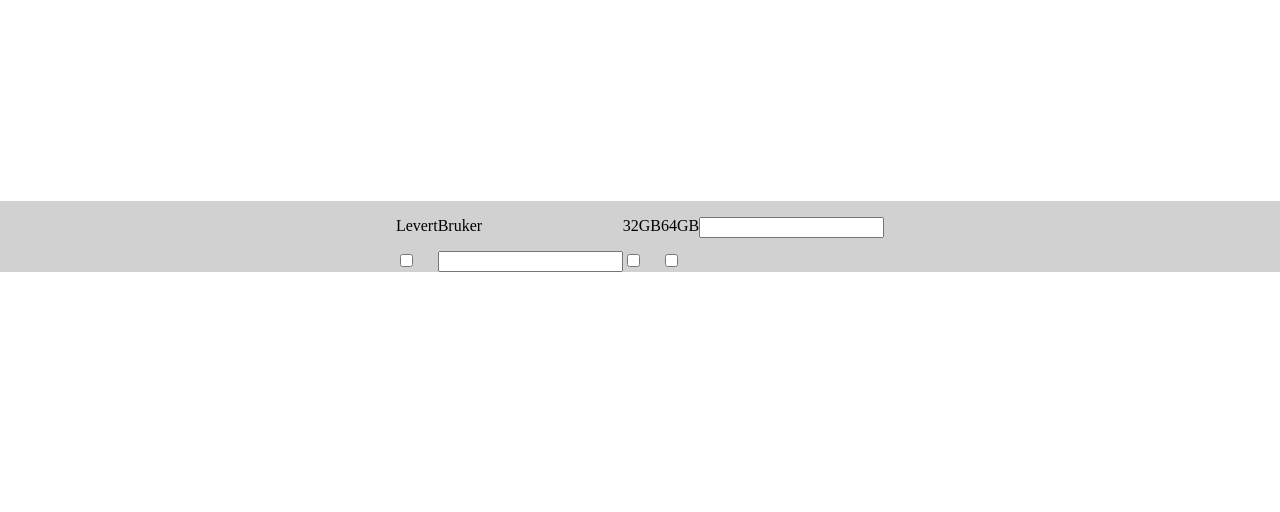
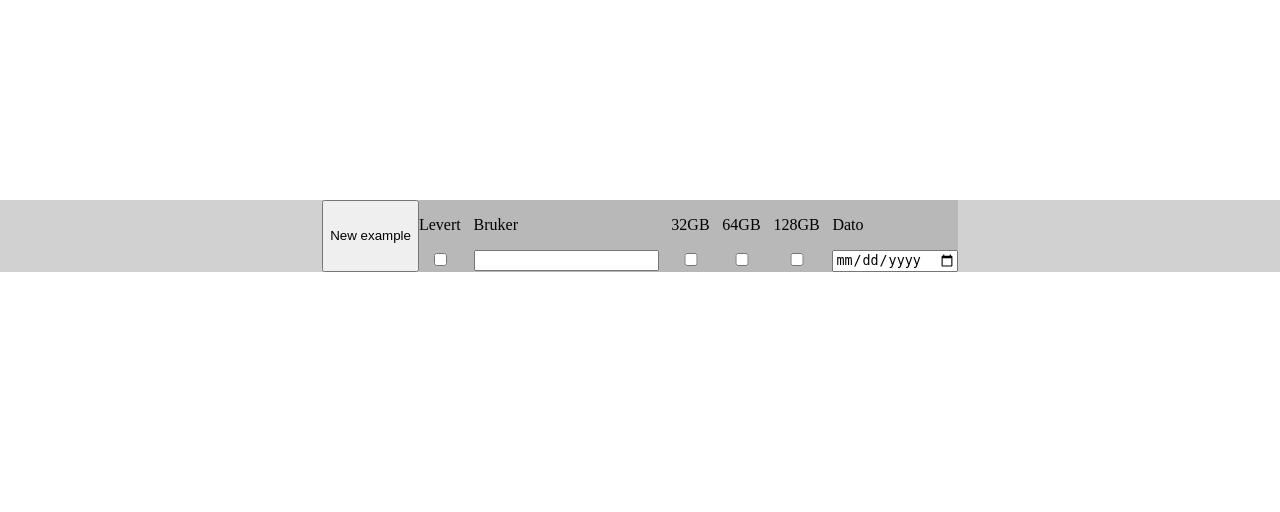
Before and after one commit to phillgames/Sdcard, a Flask app: page / in a window 1280 px wide. Shown: the part 192-704 px from the top of the page. Run offline with Flask 3, Linux system fonts and the light colour scheme.

Commit message:
being able to add new users and remove delivered users

```diff
--- a/app/app.py
+++ b/app/app.py
@@ -19,6 +19,10 @@ def load_user(user_id):
 @app.route('/')
 def index():
     return render_template('index.html')
+
+@app.route('/dupe')
+def dupe():
+    return render_template('testduplicate.html')
 
 @app.route('/dashboard')
 @login_required
@@ -62,4 +66,4 @@ def logout():
     return redirect(url_for('index'))
 
 if __name__ == '__main__':
-    app.run(debug=True, port=5001, host="0.0.0.0")
+    app.run(debug=True, port=5000, host="0.0.0.0")
--- a/app/modules.py
+++ b/app/modules.py
@@ -1,8 +1,16 @@
 import sqlite3
+from flask_sqlalchemy import SQLAlchemy
 from flask_bcrypt import Bcrypt
 from flask_login import UserMixin
+from datetime import datetime
 
 bcrypt = Bcrypt()
+db = SQLAlchemy()
+
+# class User(db.Model, usermixin):
+#     __tablename__ = 'users'
+
+#     id = db.Column(db.Integer, p)
 
 # Database connection function
 def get_db_connection():
--- a/app/static/css/styles.css
+++ b/app/static/css/styles.css
@@ -30,7 +30,7 @@ body {
 
 }
 
-.main {
+.person {
     background-color: rgba(153, 153, 153, 0.447);
     display: flex;
     flex-direction: row;
@@ -38,6 +38,33 @@ body {
 
 }
 
+.deliver {
+    display: flex;
+    flex-direction: column;
+}
+
+.user {
+    display: flex;
+    flex-direction: column;
+    margin-inline-start: 1vw;
+}
+
+.sdgroup {
+    display: flex;
+}
+
+.sd {
+    display: flex;
+    flex-direction: column;
+    margin-inline-start: 1vw;
+}
+
+.date {
+    display: flex;
+    flex-direction: column;
+    margin-inline-start: 1vw;
+}
+
 .footer{
     background-color: black;
     width: 100vw;
--- a/app/static/js/script.js
+++ b/app/static/js/script.js
@@ -0,0 +1,25 @@
+function testoutput() {
+    console.log("Hello Word!")
+}
+
+document.addEventListener('DOMContentLoaded', function() {
+  const duplicateBtn = document.getElementById('duplicate-btn');
+  const original = document.getElementById('dupe');
+  const container = document.getElementById('main');
+
+  duplicateBtn.addEventListener('click', function() {
+    // Clone the div
+    const clone = original.cloneNode(true);
+    // Remove id to avoid duplicates
+    clone.id = '';
+    // Append to container
+    const checkbox = clone.querySelector('.remove-check');
+    if (checkbox) {
+        checkbox.addEventListener('change', function() {
+            clone.remove();
+        });
+    }
+
+    container.appendChild(clone);
+  });
+});
--- a/app/templates/index.html
+++ b/app/templates/index.html
@@ -14,16 +14,20 @@
                 <h3>Home</h3>
             </div>
         </a>
-        <div class="menu, button">
+        <div onclick="testoutput()" class="menu, button">
             <h3>Menu</h3>
         </div>
     </div>
-    <div class="main">
+    <div id="main" class="main">
+        <button id="duplicate-btn">New example</button>
+
+        <div id="dupe" class="person">
+
             <div class="deliver">
                 <p>
                     Levert
                 </p>
-            <input type="checkbox">
+                <input type="checkbox" class="remove-check">
             </div>
             <div class="user">
                 <p>
@@ -31,29 +35,43 @@
                 </p>
                 <input type="text">
             </div>
-        <div class="32">
+            <div class="sdgroup">
+                <div class="sd">
                     <p>
                         32GB
                     </p>
                     <input type="checkbox">
                 </div>
-        <div class="64">
+                <div class="sd">
                     <p>
                         64GB
                     </p>
                     <input type="checkbox">
                 </div>
+                <div class="sd">
+                    <p>
+                        128GB
+                    </p>
+                    <input type="checkbox">
+                </div>
+            </div>
             <div class="date">
                 <p>
+                    Dato
                 </p>
-            <input type="number">
+                <input type="date">
+            </div>
         </div>
 
-
     </div>
+    <script type="text/template" id="code-template">
+        <div class="code-block">
+            <pre><code>console.log("Hello, World!");</code></pre>
+            <button class="duplicate-btn">Duplicate</button>
+        </div>
+    </script>
     <div class="footer">
 
     </div>
 </div>
-<script src="../script/script.js"></script>
 {% endblock %}
```
Also changed, not shown: app/templates/testduplicate.html (added, +37 -0 lines). Lines whose indentation alone changed are shown as unchanged.
